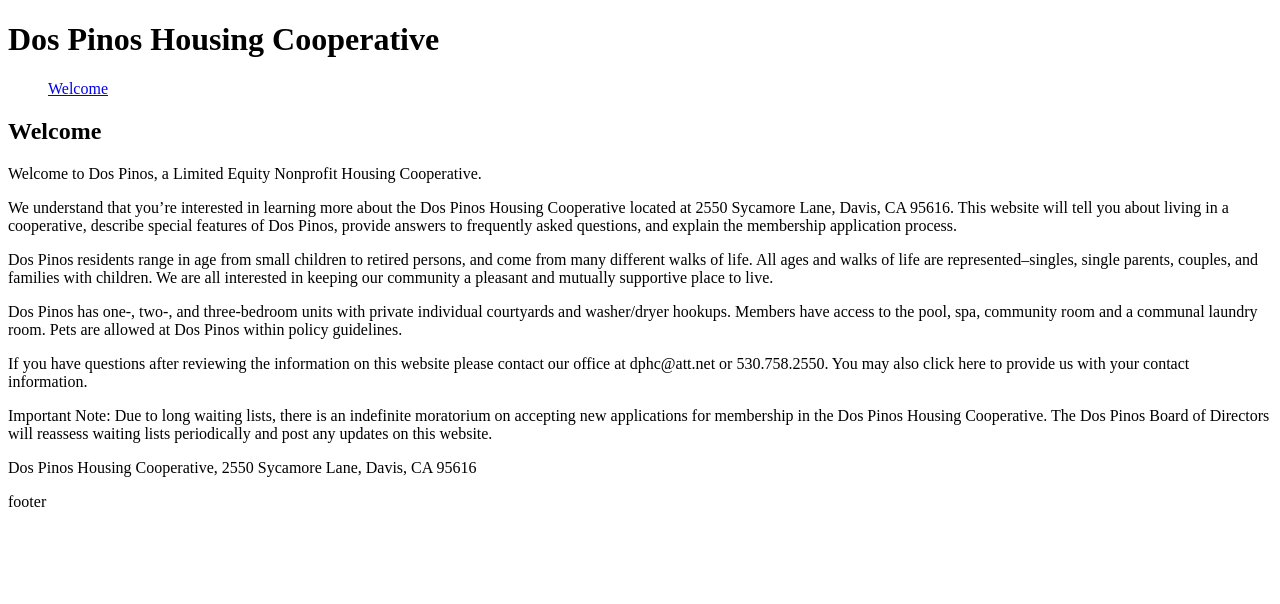
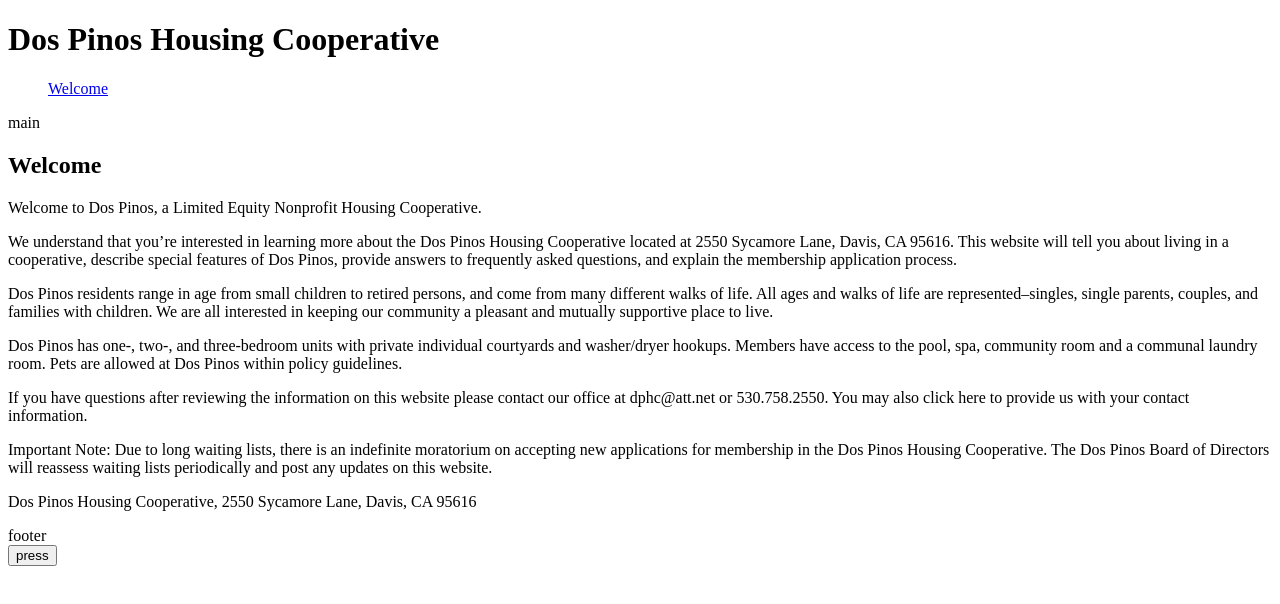
Before and after one commit to charliebrewer/dos_pinos, a React app: page / in a window 1280 px wide. Shown: the top 604 px of the page. Built offline with nearby package versions, Linux system fonts and the light colour scheme.

Commit message:
Integrated mobx.

```diff
--- a/package.json
+++ b/package.json
@@ -13,6 +13,7 @@
   "license": "ISC",
   "dependencies": {
     "mobx": "^6.3.3",
+    "mobx-react-lite": "^3.2.1",
     "react": "^17.0.2",
     "react-dom": "^17.0.2",
     "styled-components": "^5.3.1"
--- a/src/pages/App.tsx
+++ b/src/pages/App.tsx
@@ -1,7 +1,14 @@
 import React from 'react';
 import ReactDOM from 'react-dom';
+import Store from '../store/Store';
+import StoreContext from '../store/StoreContext';
 import MainSite from './MainSite';
 
 export default () => {
-  ReactDOM.render(<MainSite></MainSite>, document.getElementById('root'));
+  ReactDOM.render(
+    <StoreContext.Provider value={new Store()}>
+      <MainSite />
+    </StoreContext.Provider>,
+    document.getElementById('root')
+  );
 };
--- a/src/pages/MainSite.tsx
+++ b/src/pages/MainSite.tsx
@@ -1,19 +1,26 @@
-import React from 'react';
+import React, { useContext } from 'react';
+import StoreContext from '../store/StoreContext';
+import Store from '../store/Store';
 import NavBar from '../components/NavBar';
 import Welcome from './Welcome';
 import Footer from '../components/Footer';
+import { observer } from 'mobx-react-lite';
 
-export default () => {
+export default observer(() => {
+  const store = useContext(StoreContext) as Store;
+
   return (
     <div className="App">
       <header>
         <h1>Dos Pinos Housing Cooperative</h1>
         <NavBar></NavBar>
       </header>
+      <div>{store.page}</div>
       <div>
         <Welcome></Welcome>
       </div>
       <Footer></Footer>
+      <button onClick={() => store.setPage('other')}>press</button>
     </div>
   );
-};
+});
--- a/src/store/Store.ts
+++ b/src/store/Store.ts
@@ -1,9 +1,16 @@
-import { makeAutoObservable } from 'mobx';
+import { action, makeObservable, observable } from 'mobx';
 
 export default class Store {
   page = 'main';
 
   constructor() {
-    makeAutoObservable(this);
+    makeObservable(this, {
+      page: observable,
+      setPage: action,
+    });
+  }
+
+  setPage(page: string) {
+    this.page = page;
   }
 }
```
Also changed, not shown: 1 other file (tests, documents, lock files or other folders).
